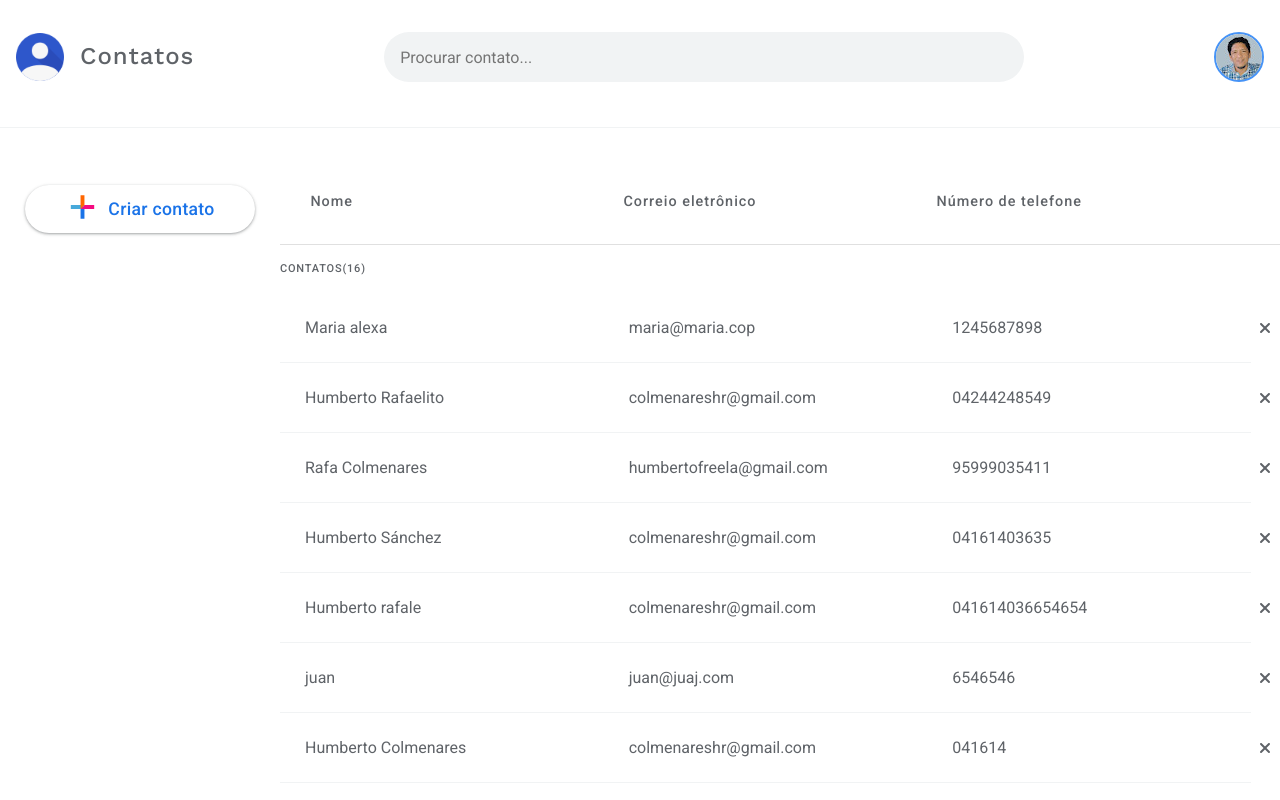
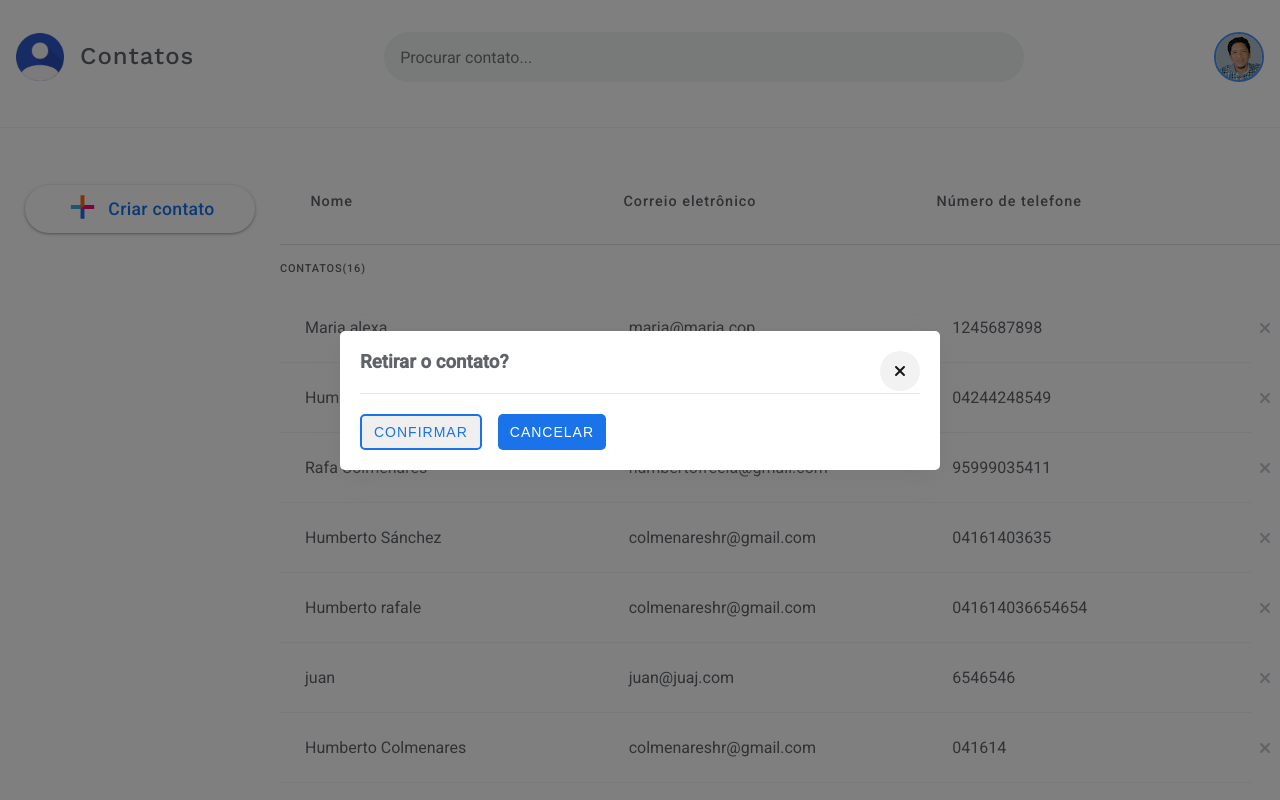
Before and after one commit to colmenareshr/ReactAgendaContatos, a React (Vite) app: page / in a window 1280 px wide. Shown: the top 800 px of the page. Built offline with nearby package versions, Linux system fonts and the light colour scheme; data requests are answered from the project's data file; the HTML template or start-up script is replaced by a standard one.

Commit message:
creando modal confirma borrar

```diff
--- a/src/App.jsx
+++ b/src/App.jsx
@@ -4,6 +4,7 @@ import SideBar from './components/SideBar/SideBar';
 import ModalCreate from './components/Modales/ModalCreate';
 import { useEffect, useState } from 'react';
 import styled from 'styled-components';
+import ModalConfirmar from './components/Modales/ModalConfirmar';
 
 function App() {
   /* HOOKS */
@@ -195,6 +196,7 @@ function App() {
           setIsUpdate={setIsUpdate}
           handleUpdate={handleUpdate}
         />
+        <ModalConfirmar />
       </MainContainer>
     </div>
   );
--- a/src/components/Contatos/Contatos.jsx
+++ b/src/components/Contatos/Contatos.jsx
@@ -3,6 +3,7 @@ import { faClose } from '@fortawesome/free-solid-svg-icons';
 import styled from 'styled-components';
 
 function Contatos({ nome, email, telefone, deleteContacts, updateContacto }) {
+
   return (
     <>
       <ContactsContainer>
@@ -15,6 +16,8 @@ function Contatos({ nome, email, telefone, deleteContacts, updateContacto }) {
           <FontAwesomeIcon icon={faClose} onClick={deleteContacts} />
         </IconDeleteContainer>
       </ContactsContainer>
+
+
     </>
   );
 }
--- /dev/null
+++ b/src/components/Modales/ModalConfirmar.jsx
@@ -0,0 +1,112 @@
+import { faClose } from '@fortawesome/free-solid-svg-icons';
+import { FontAwesomeIcon } from '@fortawesome/react-fontawesome';
+import styled from 'styled-components';
+
+function ModalConfirmar({ handleClick }) {
+  return (
+    <>
+      <ModalOverlayContainer>
+        <ModalConfirlmarContainer>
+          <ModalConfirmarHeader>
+            <h3>Retirar o contato?</h3>
+          </ModalConfirmarHeader>
+          <CloseConfirmarButton>
+            <FontAwesomeIcon icon={faClose} onClick={handleClick} />
+          </CloseConfirmarButton>
+          <button className='confirmBtn'>Confirmar</button>
+          <button className='cancelBtn'>Cancelar</button>
+        </ModalConfirlmarContainer>
+      </ModalOverlayContainer>
+    </>
+  );
+}
+
+export default ModalConfirmar;
+
+const ModalOverlayContainer = styled.div`
+  width: 100vw;
+  height: 100vh;
+  position: fixed;
+  top: 0;
+  left: 0;
+  background: rgba(0, 0, 0, 0.5);
+  padding: 40px;
+  display: flex;
+  align-items: center;
+  justify-content: center;
+
+  .confirmBtn {
+    margin-right: 1rem;
+    font-size: 0.875rem;
+    letter-spacing: 1px;
+    font-weight: 500;
+    text-transform: uppercase;
+    transition: border 280ms cubic-bezier(0.4, 0, 0.2, 1),
+      box-shadow 280ms cubic-bezier(0.4, 0, 0.2, 1);
+    box-shadow: none;
+    border: 2px solid #1a73e8;
+    color: #1a73e8;
+    border-radius: 5px;
+    height: 36px;
+    padding: 0 12px;
+    cursor: pointer;
+  }
+
+  .cancelBtn {
+    font-size: 0.875rem;
+    letter-spacing: 1px;
+    font-weight: 500;
+    text-transform: uppercase;
+    transition: border 280ms cubic-bezier(0.4, 0, 0.2, 1),
+      box-shadow 280ms cubic-bezier(0.4, 0, 0.2, 1);
+    box-shadow: none;
+    background-color: #1a73e8;
+    color: #fff;
+    border-radius: 5px;
+    height: 36px;
+    padding: 0 12px;
+    border: none;
+    cursor: pointer;
+  }
+`;
+
+const ModalConfirlmarContainer = styled.div`
+  min-width: 600px;
+  min-height: 100px;
+  background: #fff;
+  position: relative;
+  border-radius: 5px;
+  box-shadow: rgba(100, 100, 111, 0.2) 0px 7px 29px 0px;
+  padding: 20px;
+`;
+
+const ModalConfirmarHeader = styled.div`
+  display: flex;
+  align-items: center;
+  justify-content: space-between;
+  margin-bottom: 20px;
+  padding-bottom: 20px;
+  border-bottom: 1px solid #e8e8e8;
+`;
+
+const CloseConfirmarButton = styled.div`
+  position: absolute;
+  top: 20px;
+  right: 20px;
+  width: 40px;
+  height: 40px;
+  border: none;
+  border-radius: 50%;
+  background: #f2f2f2;
+  cursor: pointer;
+  transition: 0.3s ease-in-out all;
+  color: #181818;
+  display: flex;
+  align-items: center;
+  justify-content: center;
+
+  &:hover {
+    background: #e8e8e8;
+    color: #1a73e8;
+  }
+`;
```
